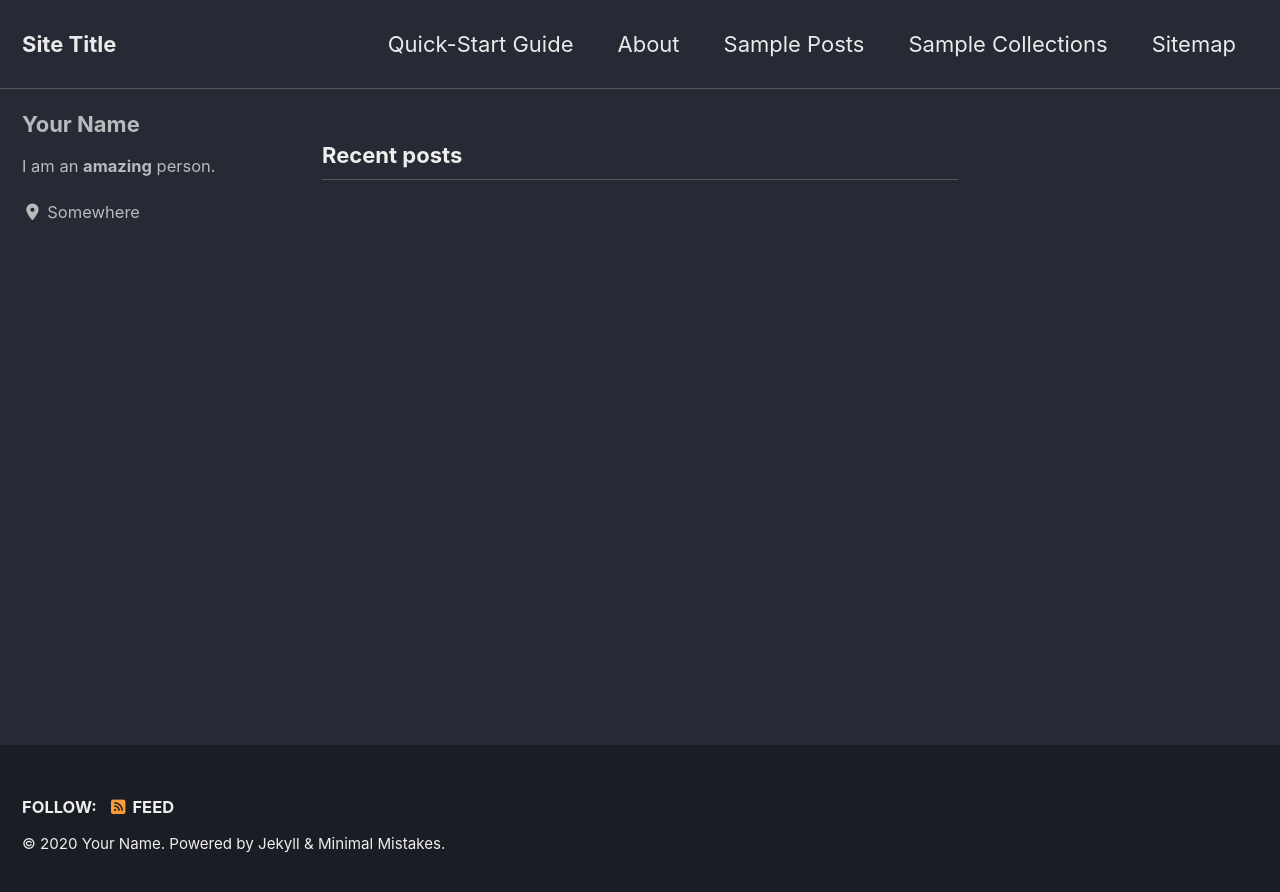
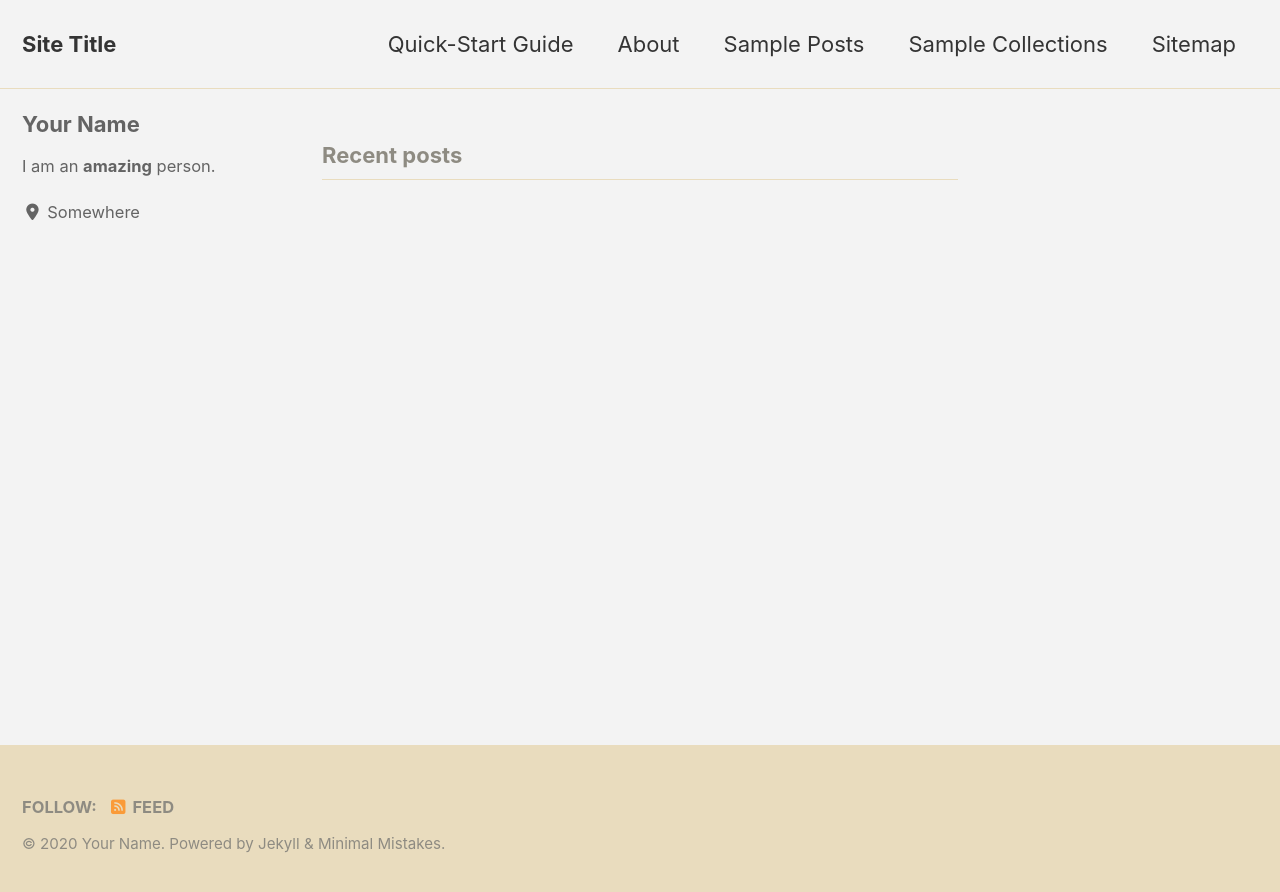
Before and after one commit to takagotch/o2950, a Jekyll site: the page built from index.html, in a window 1280 px wide. Shown: the top 892 px of the page. Built offline with Jekyll 4.4.1, drawn with Linux system fonts in a browser that asks for light colours; cached includes are drawn as plain includes; nearby versions of some CDN libraries; the list of posts is cut into pages by our own code.

Commit message:
Update _config.yml

```diff
--- a/_config.yml
+++ b/_config.yml
@@ -12,7 +12,7 @@
 
 # theme                  : "minimal-mistakes-jekyll"
 # remote_theme           : "mmistakes/minimal-mistakes"
-minimal_mistakes_skin    : "dark" # "air", "aqua", "contrast", "dirt", "neon", "mint", "plum", "sunrise"
+minimal_mistakes_skin    : "dirt" # "air", "aqua", "contrast", "dirt", "neon", "mint", "plum", "sunrise"
 
 # Site Settings
 locale                   : "en-US"
```
